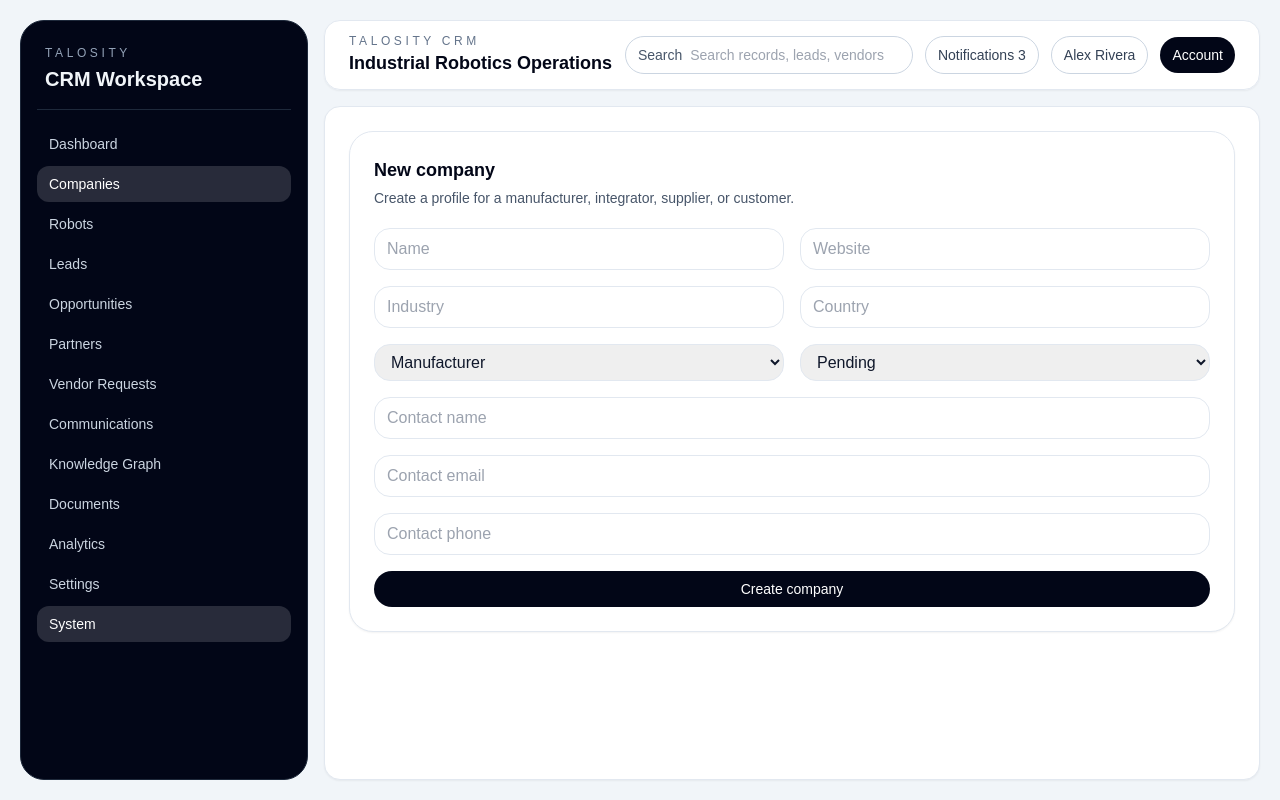
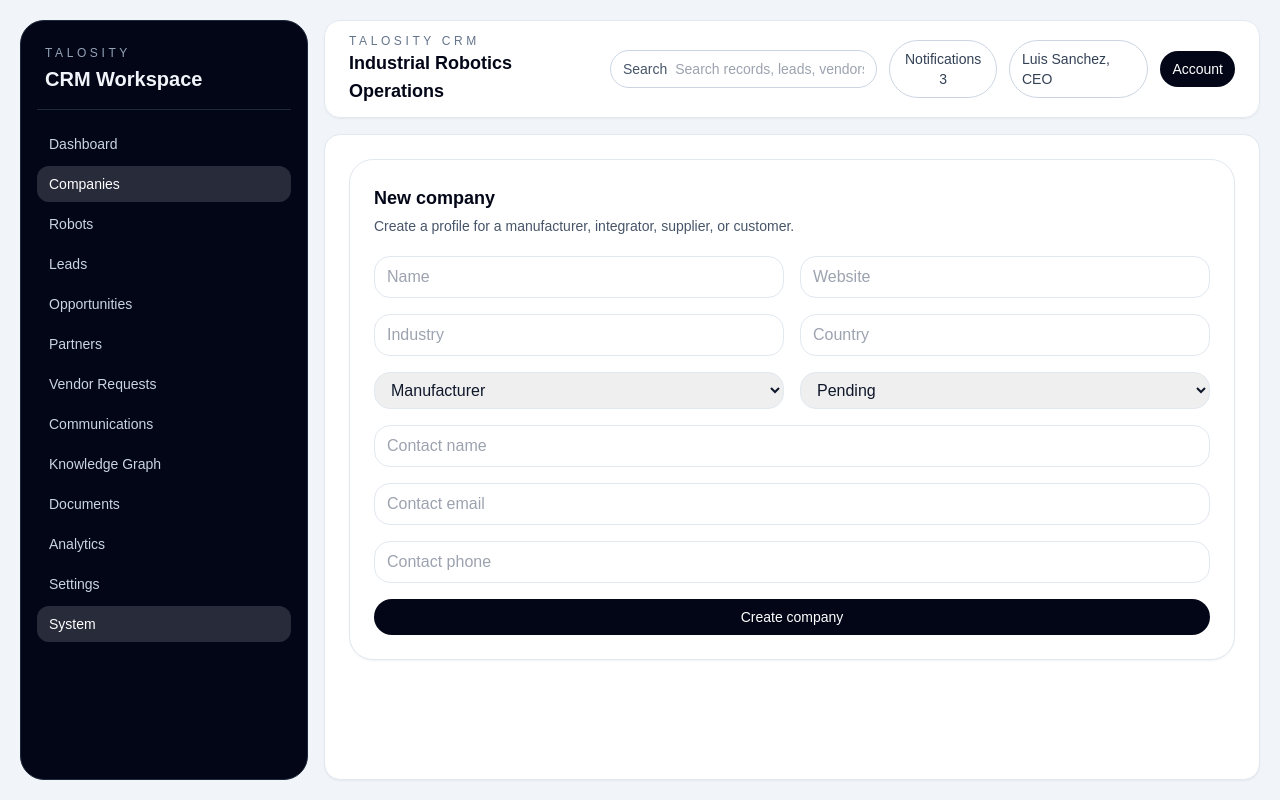
Before and after one commit to temponaut1o/talosity, a Next.js app: page /admin/crm/companies/new in a window 1280 px wide. Built offline with nearby package versions, Linux system fonts and the light colour scheme.

Commit message:
replace CRM placeholder user with Luis Sanchez

```diff
--- a/app/admin/crm/layout.tsx
+++ b/app/admin/crm/layout.tsx
@@ -15,7 +15,7 @@ export default function CrmLayout({ children }: { children: React.ReactNode }) {
         </div>
 
         <div className="flex min-w-0 flex-1 flex-col gap-4">
-          <Header userName="Alex Rivera" searchValue={searchValue} onSearchChange={setSearchValue} />
+          <Header userName="Luis Sanchez, CEO " searchValue={searchValue} onSearchChange={setSearchValue} />
           <div className="lg:hidden">
             <Sidebar />
           </div>
```
